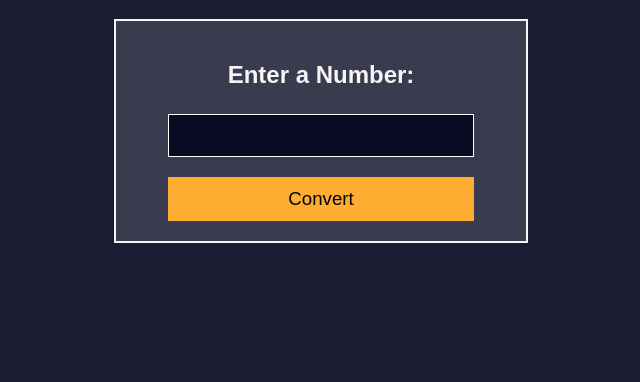
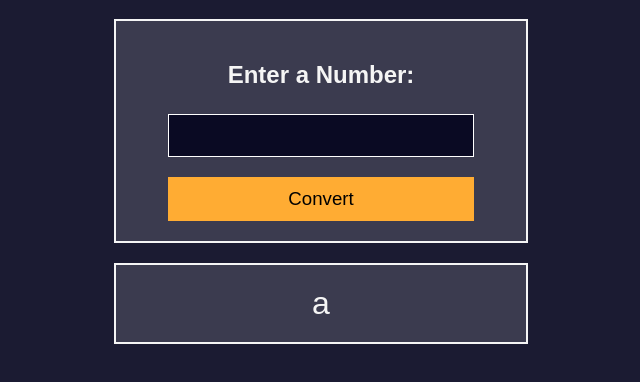
Before and after one commit to hhimansha/FreeCodeCamp-JS-data-structures-algorithms-projects, a plain HTML site: page Roman Numeral Converter/index.html in a window 1280 px wide. Shown: the part 98-480 px from the top of the page, without its empty margins (319-959 px from the left). Drawn offline with Linux system fonts and the light colour scheme.

Commit message:
css done

```diff
--- a/Roman Numeral Converter/index.html
+++ b/Roman Numeral Converter/index.html
@@ -19,10 +19,9 @@
             <input id="number" value="" type="text" /><br>
             <button id="convert-btn">Convert</button>
         </div>
-
-        <div id="output"></div>
       </div>
 
+      <div id="output">a</div>
     </main>
     <script src="script.js"></script>
   </body>
--- a/Roman Numeral Converter/styles.css
+++ b/Roman Numeral Converter/styles.css
@@ -11,12 +11,7 @@ h2{
     color: whitesmoke;
     font-family: Arial, Helvetica, sans-serif;
 }
-.container{
-    justify-content: center;
-    align-items: center;
-    justify-items: center;
 
-}
 
 label{
     color: black;
@@ -50,8 +45,22 @@ label{
     border: solid white 1px;
     width: 300px;
     font-size: 26pt;
+    color: whitesmoke;
 }
 
 .input-section{
     margin-top: 25px;
 }
+
+#output{
+    background-color: #3b3b4f;
+    border: solid whitesmoke 2px;
+    width: 350px;
+    margin: 0 auto;
+    margin-top: 20px;
+    padding: 20px 30px;
+    font-size: 24pt;
+    color: whitesmoke;
+    text-align: center;
+    font-family: Arial, Helvetica, sans-serif;
+}
```
